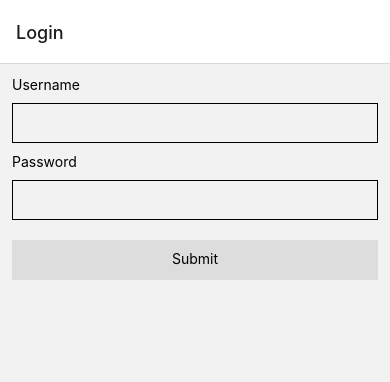
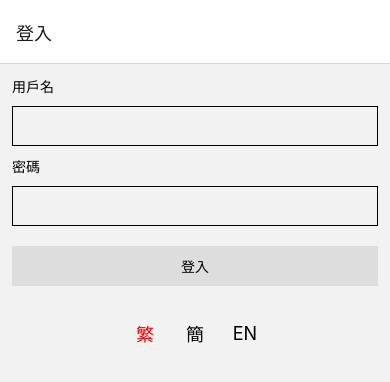
Before and after one commit to oscarchankalung/react-native-assignment, a React Native app: screen /Login in a window 390 px wide. Shown: the top 382 px of the page. Built offline with nearby package versions, Linux system fonts and the light colour scheme.

Commit message:
feat: use translation

```diff
--- a/src/App.tsx
+++ b/src/App.tsx
@@ -7,15 +7,18 @@ import {
   NativeStackNavigationProp,
 } from '@react-navigation/native-stack';
 
+// redux
+import { Provider } from 'react-redux';
+import store from './store';
+
+// translation
+import { useTranslation } from 'react-i18next';
+
 // screens
 import LoginScreen from './screens/LoginScreen';
 import CategoryListScreen from './screens/CategoryListScreen';
 import ItemDetailScreen from './screens/ItemDetailScreen';
 import ItemListScreen from './screens/ItemListScreen';
-
-// redux
-import store from './store';
-import { Provider } from 'react-redux';
 
 export type AppStackParamList = {
   Login: undefined;
@@ -30,14 +33,32 @@ export type AppStackNavigationProp =
 const Stack = createNativeStackNavigator<AppStackParamList>();
 
 const App = () => {
+  const { t } = useTranslation();
+
   return (
     <Provider store={store}>
       <NavigationContainer>
         <Stack.Navigator initialRouteName="Login">
-          <Stack.Screen name="Login" component={LoginScreen} />
-          <Stack.Screen name="CategoryList" component={CategoryListScreen} />
-          <Stack.Screen name="ItemDetail" component={ItemDetailScreen} />
-          <Stack.Screen name="ItemList" component={ItemListScreen} />
+          <Stack.Screen
+            name="Login"
+            component={LoginScreen}
+            options={{ title: t('screens.login') }}
+          />
+          <Stack.Screen
+            name="CategoryList"
+            component={CategoryListScreen}
+            options={{ title: t('screens.articleCategoryList') }}
+          />
+          <Stack.Screen
+            name="ItemList"
+            component={ItemListScreen}
+            options={{ title: t('screens.articleItemList') }}
+          />
+          <Stack.Screen
+            name="ItemDetail"
+            component={ItemDetailScreen}
+            options={{ title: t('screens.articleItemDetail') }}
+          />
         </Stack.Navigator>
       </NavigationContainer>
     </Provider>
--- a/src/screens/LoginScreen.tsx
+++ b/src/screens/LoginScreen.tsx
@@ -6,6 +6,9 @@ import {
   View,
   TouchableOpacity,
 } from 'react-native';
+
+// translation
+import { useTranslation } from 'react-i18next';
 
 // forms
 import { useForm, Controller } from 'react-hook-form';
@@ -17,9 +20,12 @@ import { NativeStackNavigationProp } from '@react-navigation/native-stack';
 import { RouteProp } from '@react-navigation/native';
 import { AppStackParamList } from '../App';
 
+// components
+import LanguageSelector from '../components/login/LanguageSelector';
+
 const schema = yup.object().shape({
-  username: yup.string().required('Please enter username'),
-  password: yup.string().required('Please enter password'),
+  username: yup.string().required('form.requiredUsername'),
+  password: yup.string().required('form.requiredPassword'),
 });
 
 type Props = {
@@ -28,6 +34,8 @@ type Props = {
 };
 
 const LoginScreen: React.FC<Props> = ({ navigation }) => {
+  const { t } = useTranslation();
+
   const {
     control,
     handleSubmit,
@@ -62,7 +70,7 @@ const LoginScreen: React.FC<Props> = ({ navigation }) => {
               style={styles.inputContainer}
               onPress={focusUsername}
               activeOpacity={1}>
-              <Text style={styles.label}>Username</Text>
+              <Text style={styles.label}>{t('login.username')}</Text>
               <TextInput
                 ref={usernameRef}
                 style={styles.input}
@@ -71,7 +79,7 @@ const LoginScreen: React.FC<Props> = ({ navigation }) => {
                 value={value}
                 onSubmitEditing={focusPassword}
               />
-              {error && <Text style={styles.error}>{error}</Text>}
+              {error && <Text style={styles.error}>{t(error)}</Text>}
             </TouchableOpacity>
           );
         }}
@@ -88,7 +96,7 @@ const LoginScreen: React.FC<Props> = ({ navigation }) => {
               style={styles.inputContainer}
               onPress={focusPassword}
               activeOpacity={1}>
-              <Text style={styles.label}>Password</Text>
+              <Text style={styles.label}>{t('login.password')}</Text>
               <TextInput
                 ref={passwordRef}
                 style={styles.input}
@@ -96,14 +104,15 @@ const LoginScreen: React.FC<Props> = ({ navigation }) => {
                 onChangeText={onChange}
                 value={value}
               />
-              {error && <Text style={styles.error}>{error}</Text>}
+              {error && <Text style={styles.error}>{t(error)}</Text>}
             </TouchableOpacity>
           );
         }}
       />
       <TouchableOpacity style={styles.button} onPress={onSubmit}>
-        <Text>Submit</Text>
+        <Text>{t('login.login')}</Text>
       </TouchableOpacity>
+      <LanguageSelector />
     </View>
   );
 };
```
